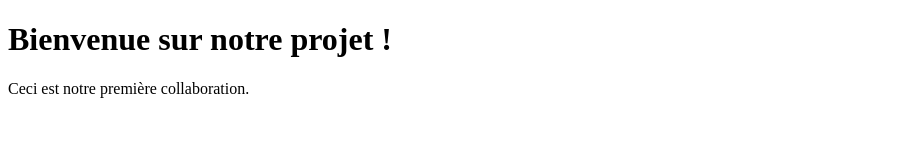
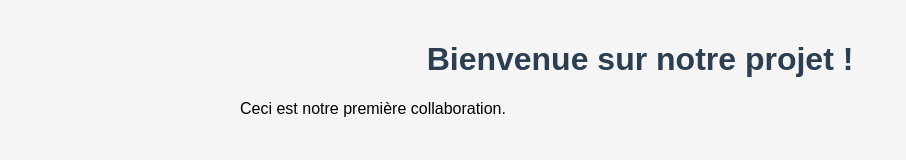
Before and after one commit to selhadri/projet-test, a plain HTML site: page index.html in a window 1280 px wide. Shown: the whole page, without its empty margins (0-906 px from the left). Drawn offline with Linux system fonts and the light colour scheme.

Commit message:
Ajout des styles CSS de base

```diff
--- a/index.html
+++ b/index.html
@@ -2,6 +2,7 @@
 <html>
 <head>
     <title>Notre Projet Test</title>
+    <link rel="stylesheet" href="style.css">
 </head>
 <body>
     <h1>Bienvenue sur notre projet !</h1>
--- /dev/null
+++ b/style.css
@@ -0,0 +1,12 @@
+body {
+    font-family: Arial, sans-serif;
+    max-width: 800px;
+    margin: 0 auto;
+    padding: 20px;
+    background-color: #f5f5f5;
+}
+
+h1 {
+    color: #2c3e50;
+    text-align: center;
+}
```
